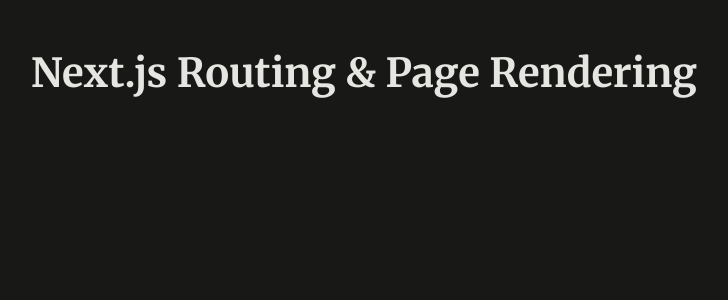
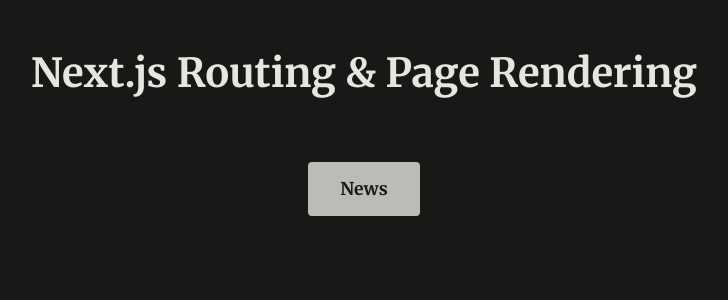
Before and after one commit to GenaPlem/next_js_news_app, a Next.js app: page / in a window 1280 px wide. Shown: the top 300 px of the page, without its empty margins (276-1004 px from the left). Built offline with nearby package versions, Linux system fonts and the light colour scheme.

Commit message:
Add Link to News page

```diff
--- a/app/page.js
+++ b/app/page.js
@@ -1,7 +1,12 @@
+import Link from "next/link";
+
 export default function HomePage() {
   return (
     <div id="home">
       <h1>Next.js Routing & Page Rendering</h1>
+      <p>
+        <Link href="/news">News</Link>
+      </p>
     </div>
   );
 }
```
